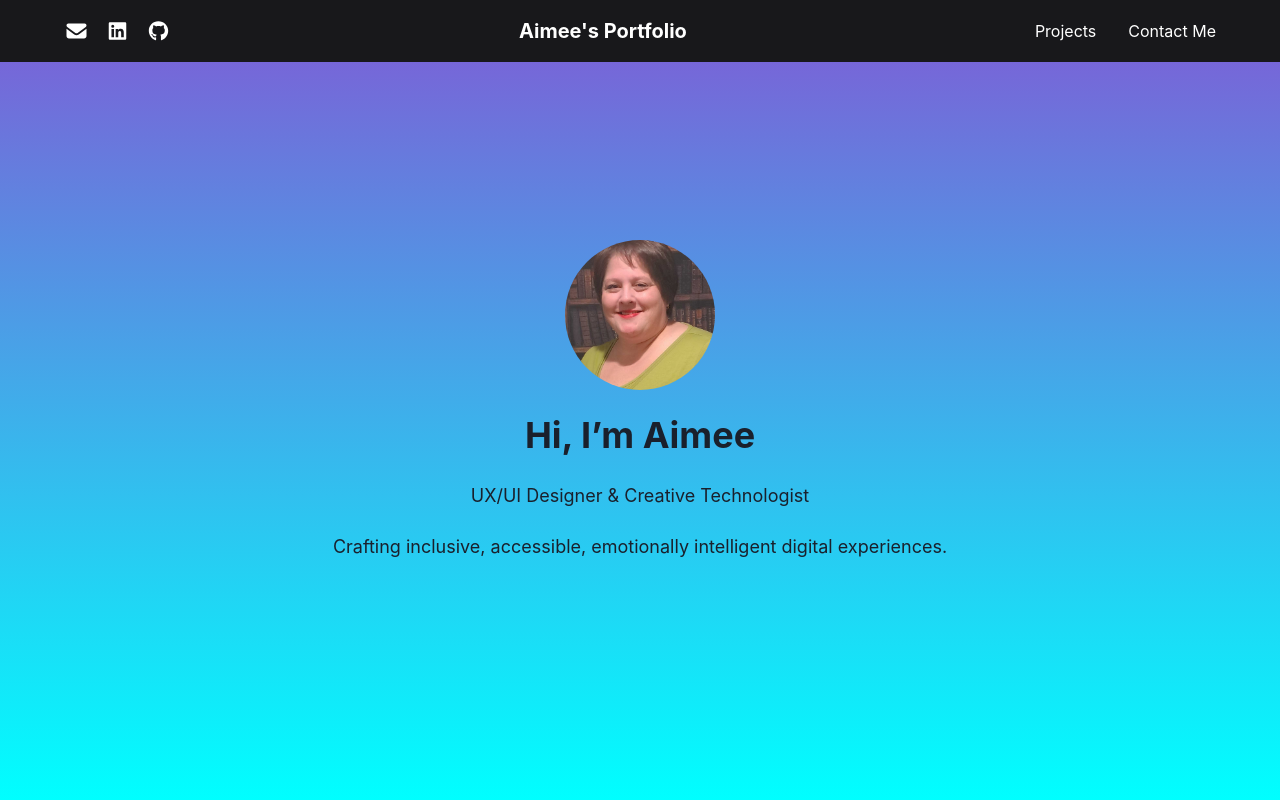
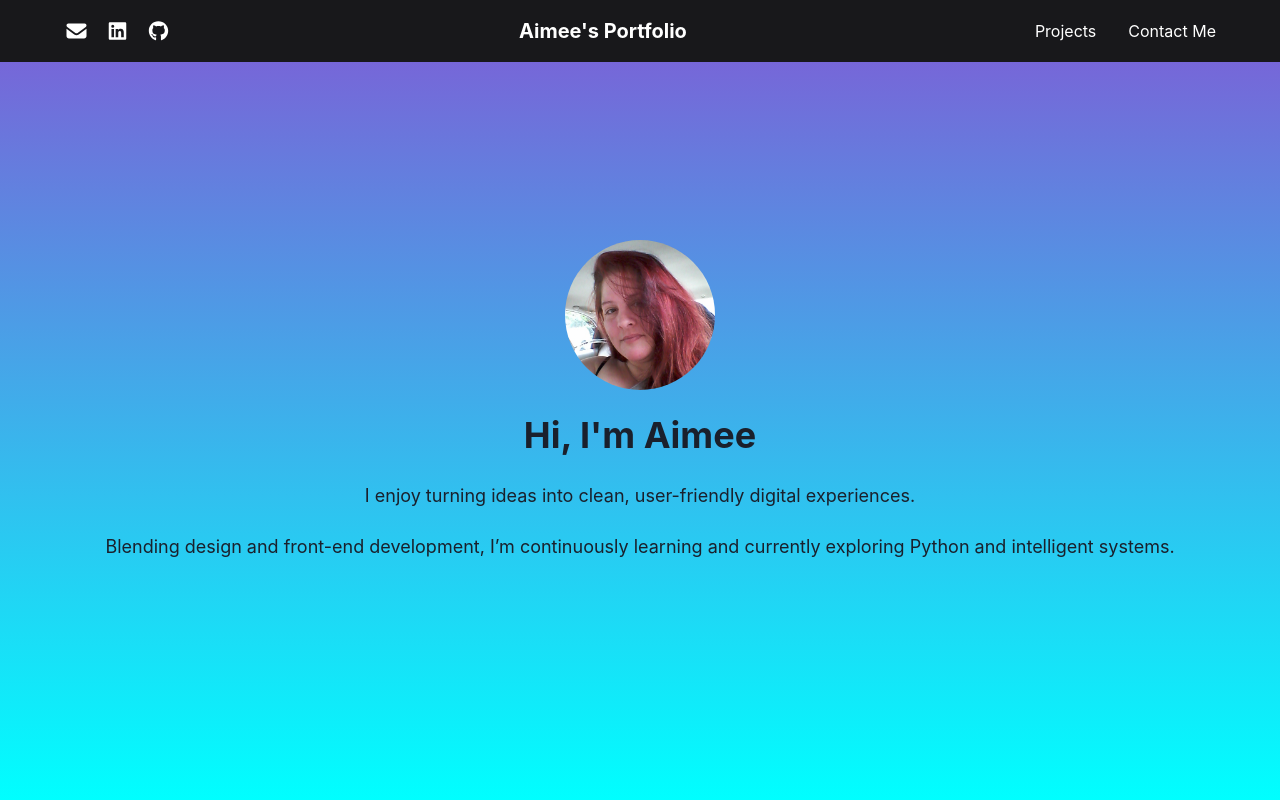
Before and after one commit to Aimeevdb/Aimee-s-Portfolio, a React (Create React App) app: page / in a window 1280 px wide. Shown: the top 800 px of the page. Built offline with nearby package versions, Linux system fonts and the light colour scheme.

Commit message:
update to images and text

```diff
--- a/src/components/LandingSection.js
+++ b/src/components/LandingSection.js
@@ -1,6 +1,6 @@
 import React from "react";
-import { Box, Heading, Text, Image, VStack, Center } from "@chakra-ui/react";
-import myPhoto from "../images/myphoto.jpg";
+import { Heading, Text, Image, VStack, Center } from "@chakra-ui/react";
+import myPhoto from "../images/mewithlonghair.jpg";
 const LandingSection = ({ greeting, bio1, bio2 }) => {
   return (
     <Center
--- a/src/pages/Home.jsx
+++ b/src/pages/Home.jsx
@@ -5,12 +5,11 @@ import ContactMeSection from "../components/ContactMeSection";
 export default function Home() {
   return (
     <>
-      <LandingSection
-        greeting="Hi, I’m Aimee"
-        bio1="UX/UI Designer & Creative Technologist"
-        bio2="Crafting inclusive, accessible, emotionally intelligent digital experiences."
-      />
-
+<LandingSection
+  greeting="Hi, I'm Aimee"
+  bio1="I enjoy turning ideas into clean, user-friendly digital experiences."
+  bio2="Blending design and front-end development, I’m continuously learning and currently exploring Python and intelligent systems."
+/>
       <ProjectsSection />
         <ContactMeSection />
     </>
```
Also changed, not shown: src/images/mewithlonghair.jpg (renamed from src/images/me with long red hair.jpg).
